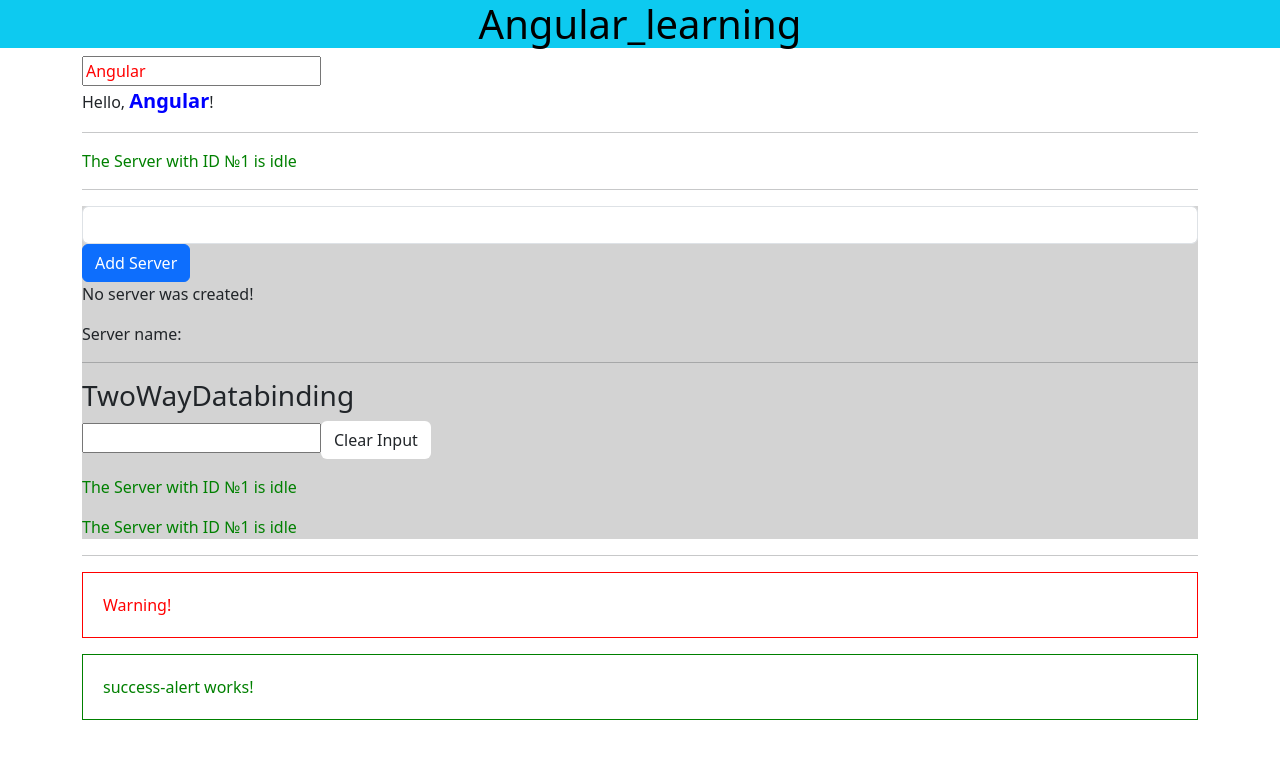
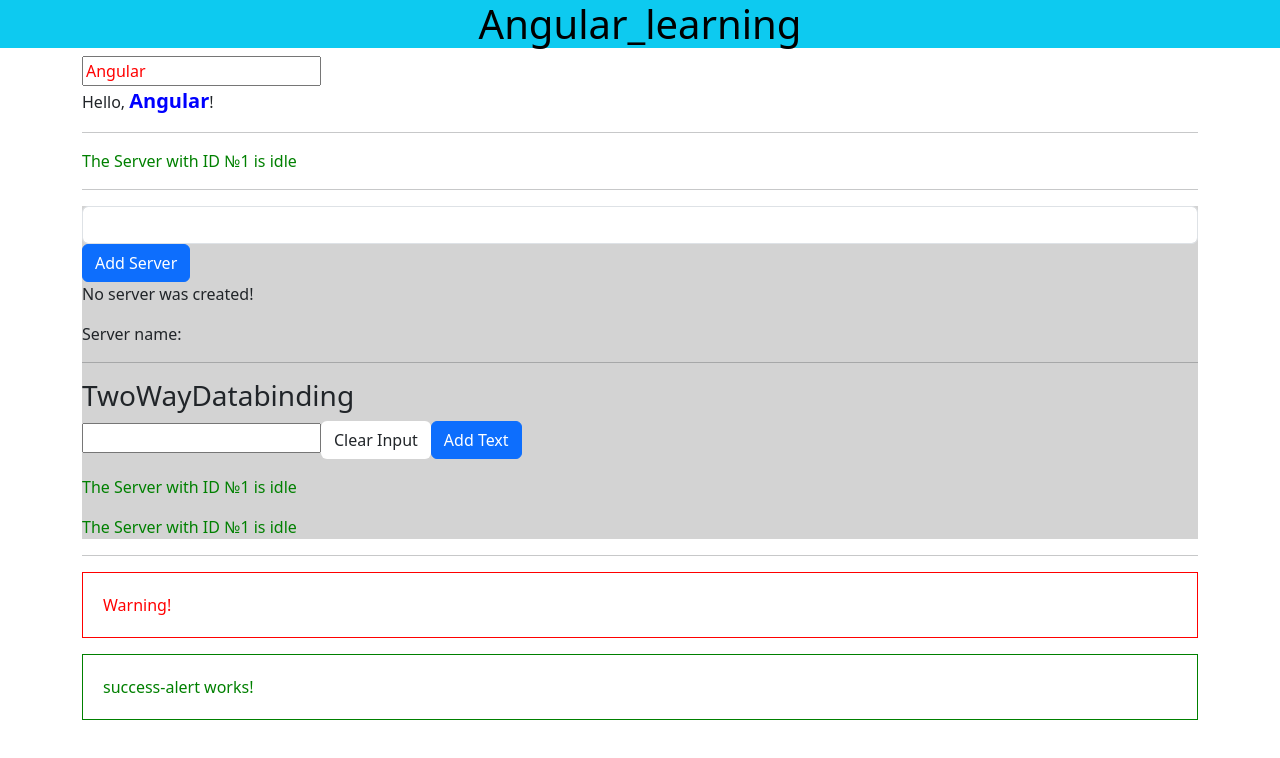
Before and after one commit to MAG1980/Angular_learning, an Angular app: page / in a window 1280 px wide. Shown: the top 758 px of the page. Built offline with nearby package versions, Linux system fonts and the light colour scheme.

Commit message:
Двухсторонняя привязка данных позволяет обрабатывать данные формы без создания временных переменных.

```diff
--- a/src/app/servers/servers.component.html
+++ b/src/app/servers/servers.component.html
@@ -23,7 +23,12 @@
         (click)="clearTwoWayBindingText()">
     Clear Input
   </button>
+  <button
+    class="btn btn-primary"
+    (click)="setText()"
+  >Add Text</button>
   <p>{{ twoWayBindingText }}</p>
+  <p>{{ resultText }}</p>
   <app-server></app-server>
   <app-server></app-server>
 </div>
--- a/src/app/servers/servers.component.ts
+++ b/src/app/servers/servers.component.ts
@@ -16,6 +16,7 @@
   serverName='';
   servers: string[] = ['Testserver', 'Testserver 2'];
   twoWayBindingText='';
+  resultText='';
 
 
   constructor() {
@@ -43,4 +44,9 @@
   clearTwoWayBindingText(){
     this.twoWayBindingText='';
   }
+
+  setText(){
+    this.resultText=this.twoWayBindingText
+    this.twoWayBindingText='';
+  }
 }
```
